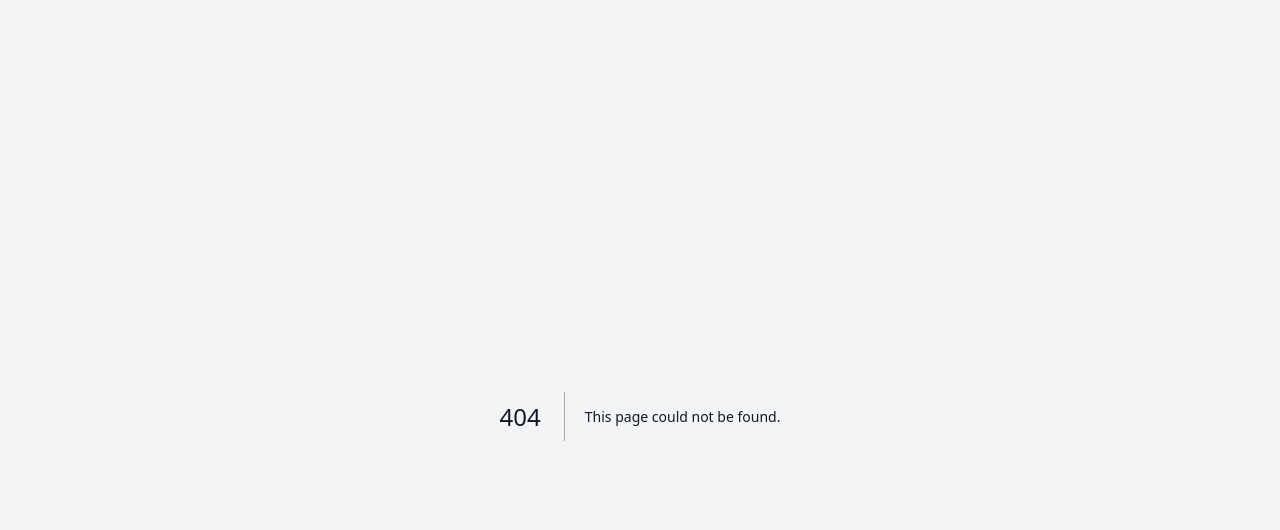
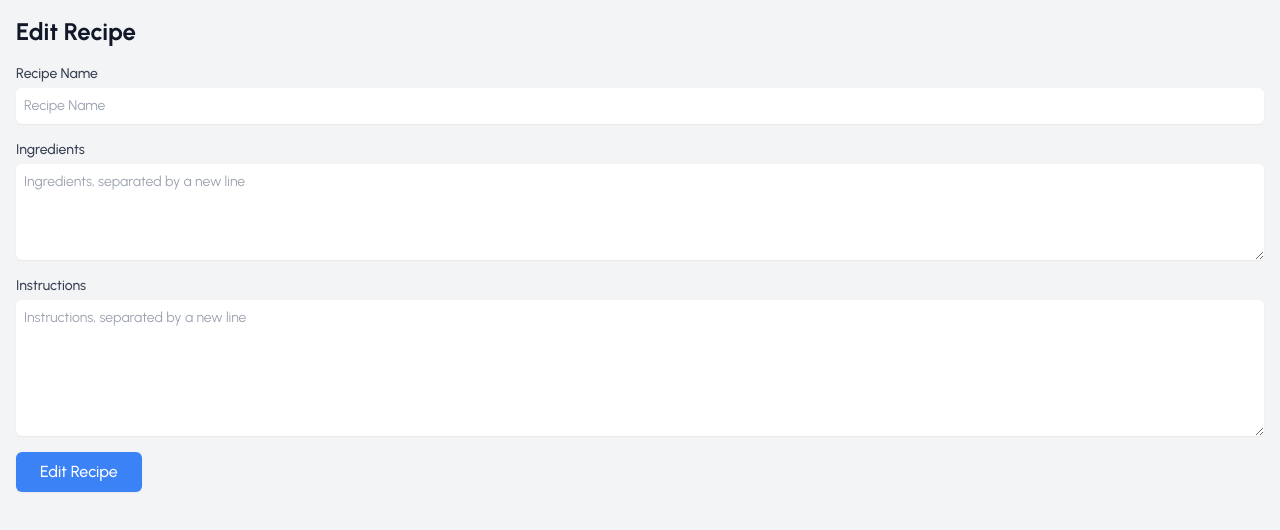
Before and after one commit to haleyalee/recipes, a Next.js app: page /recipes/1/edit in a window 1280 px wide. Before the commit this address had no page. Shown: the top 530 px of the page. Built offline with nearby package versions, Linux system fonts and the light colour scheme.

Commit message:
create edit form

```diff
--- /dev/null
+++ b/src/app/recipes/[id]/edit/page.tsx
@@ -0,0 +1,11 @@
+import RecipeForm from "@/src/components/RecipeForm";
+import { recipeData } from "@/src/lib/placeholder-data";
+
+export default async function EditRecipeForm({ params }: { params: Promise<{ id: string }> }) {
+  const id = (await params).id;
+  const recipe = recipeData[id];
+
+  return (
+    <RecipeForm type="edit" data={recipe} />
+  );
+}
--- a/src/app/recipes/[id]/page.tsx
+++ b/src/app/recipes/[id]/page.tsx
@@ -1,4 +1,5 @@
 import { recipeData } from "@/src/lib/placeholder-data";
+import Link from "next/link";
 import { notFound } from "next/navigation";
 
 export default async function RecipeDetailPage({ params }: { params: Promise<{ id: string }> }) {
@@ -11,7 +12,10 @@ export default async function RecipeDetailPage({ params }: { params: Promise<{ i
 
   return (
     <div>
-      <h1 className="text-3xl font-bold mb-4">{recipe.name}</h1>
+      <div className="flex flex-row justify-between">
+        <h1 className="text-3xl font-bold mb-4">{recipe.name}</h1>
+        <Link href={`${id}/edit`} className="hover:underline text-blue-500">Edit Recipe</Link>
+      </div>
       <h2 className="text-xl font-semibold">Ingredients:</h2>
       <ul className="list-disc pl-6">
         {recipe.ingredients.map((ingredient, i) => (
--- a/src/components/RecipeForm.tsx
+++ b/src/components/RecipeForm.tsx
@@ -2,7 +2,7 @@
 
 import { useState } from "react";
 import { RecipeForm as RecipeFormProps } from "../lib/definitions";
-import { redirect } from "next/navigation";
+import { useRouter } from 'next/navigation';
 
 const delimiter = "\n";
 
@@ -10,6 +10,8 @@ export default function RecipeForm({
   data = { name: "", ingredients: [""], instructions: [""] },
   type
 }: RecipeFormProps) {
+
+  const router = useRouter();
 
   const [formData, setFormData] = useState({
     name: data.name,
@@ -47,7 +49,11 @@ export default function RecipeForm({
     // TODO: Add logic to save the recipe
 
     // Redirect
-    redirect("/recipes");
+    if (window.history.length > 1) {
+      router.back();
+    } else {
+      router.push('/recipes');
+    }
   };
 
 
```
